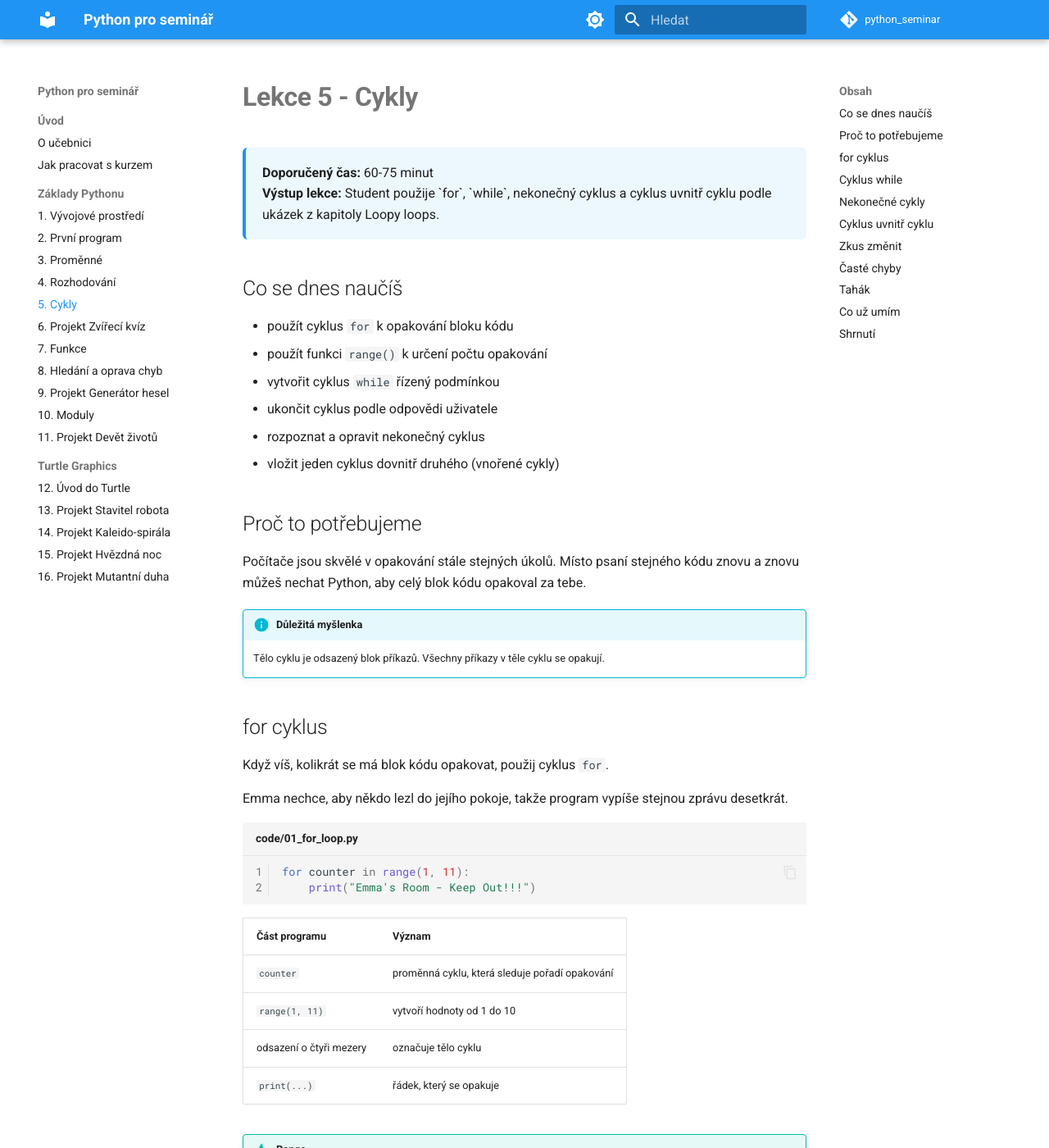
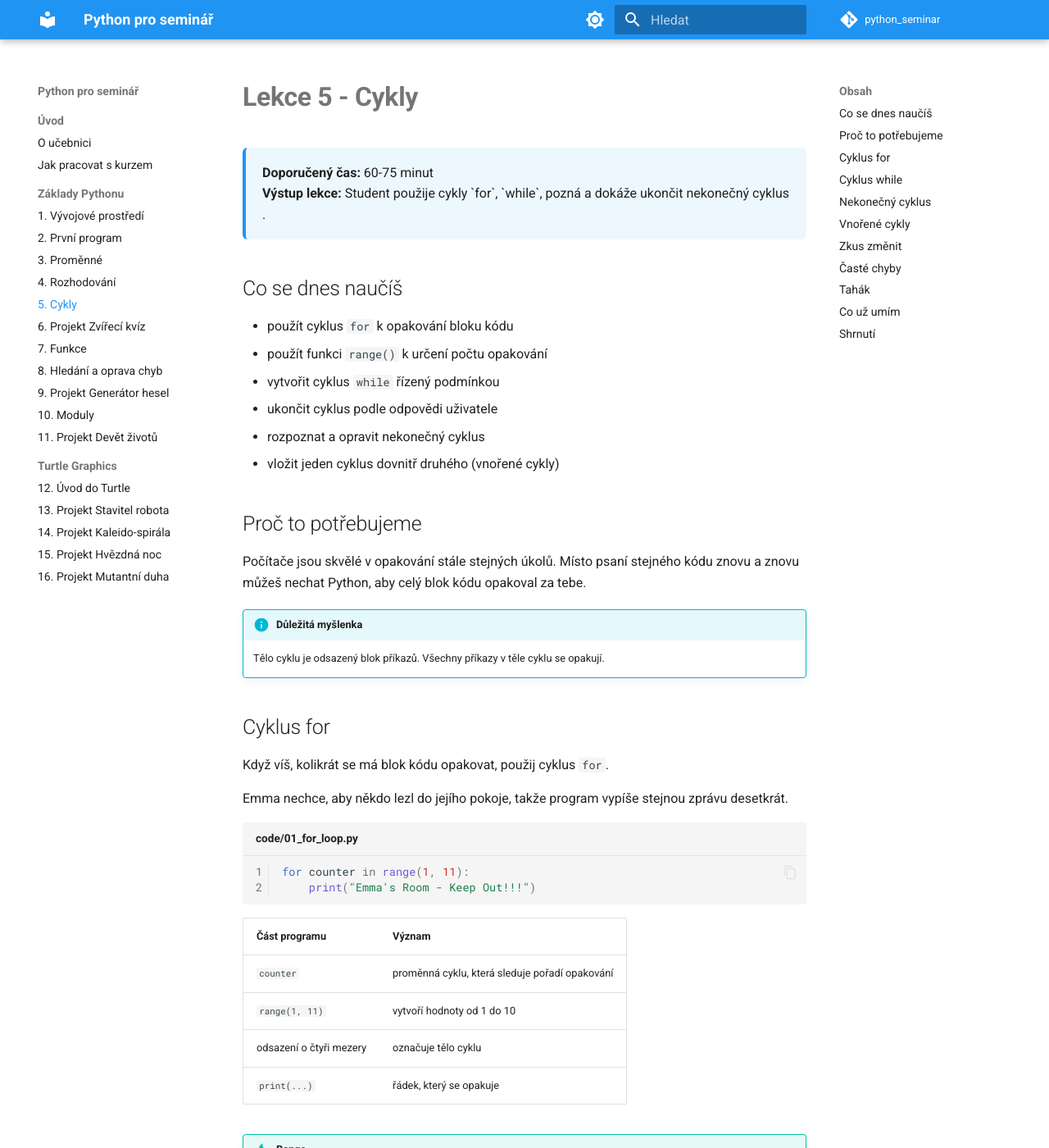
Before and after one commit to faitjaroslav-byte/python_seminar, an MkDocs documentation site: the page built from docs/05-cykly/index.md, in a window 1280 px wide and 1400 px high. Shown: the whole window at 82% size. Built offline with MkDocs 1.6.1 and Material for MkDocs 9.7.7, drawn with Linux system fonts in a browser that asks for light colours; comment, search, counter and statistics services are not loaded; some of the changed text lies outside the part shown.

Commit message:
Lesson 5 - Addtl. text corrections

```diff
--- a/docs/05-cykly/index.md
+++ b/docs/05-cykly/index.md
@@ -2,7 +2,7 @@
 
 <div class="lesson-meta">
 <strong>Doporučený čas:</strong> 60-75 minut<br>
-<strong>Výstup lekce:</strong> Student použije `for`, `while`, nekonečný cyklus a cyklus uvnitř cyklu podle ukázek z kapitoly Loopy loops.<br>
+<strong>Výstup lekce:</strong> Student použije cykly `for`, `while`, pozná a dokáže ukončit nekonečný cyklus .<br>
 </div>
 
 ## Co se dnes naučíš
@@ -22,7 +22,7 @@ Počítače jsou skvělé v opakování stále stejných úkolů. Místo psaní
 !!! info "Důležitá myšlenka"
     Tělo cyklu je odsazený blok příkazů. Všechny příkazy v těle cyklu se opakují.
 
-## for cyklus
+## Cyklus for
 
 Když víš, kolikrát se má blok kódu opakovat, použij cyklus `for`.
 
@@ -67,7 +67,7 @@ while answer == "y":
 | `hippos = hippos + 1` | přidá dalšího hrocha |
 | `str(hippos)` | převede číslo na text, aby šlo spojit se zprávou |
 
-## Nekonečné cykly
+## Nekonečný cyklus
 
 Někdy potřebujeme, aby program běžel nepřetržitě. Toho dosáhneme cyklem, jehož podmínka je vždy pravdivá. Takový cyklus se nikdy sám neukončí.
 
@@ -79,7 +79,7 @@ while True:
 !!! warning "Zastavení cyklu"
     Nekonečný cyklus můžeš zastavit například přes `Ctrl-C`, zavřením okna nebo tlačítkem Stop podle prostředí, ve kterém program běží.
 
-## Cyklus uvnitř cyklu
+## Vnořené cykly
 
 Jeden cyklus může obsahovat další cyklus. Při každém průchodu vnějšího cyklu se vnitřní cyklus spustí znovu od začátku.
 
```
